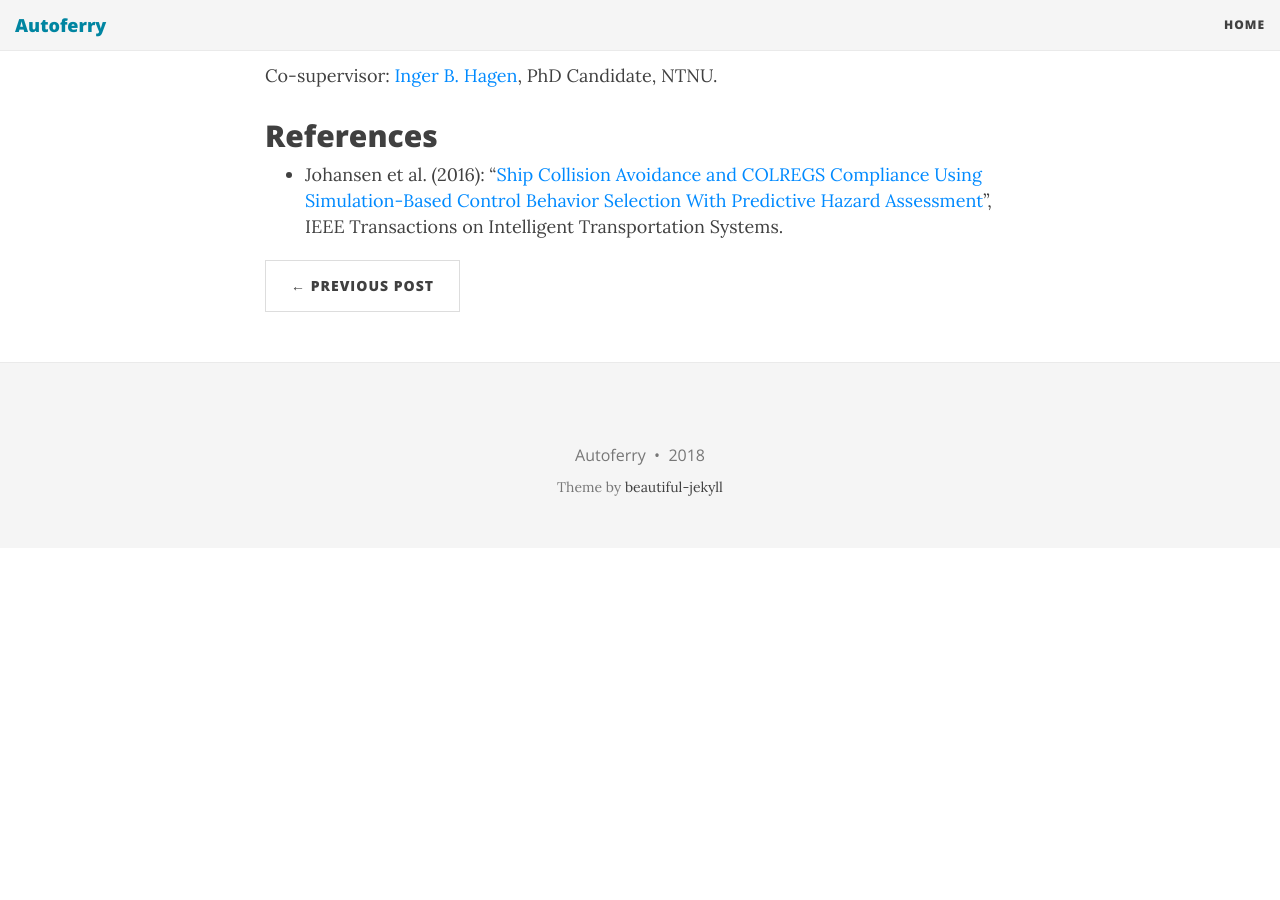
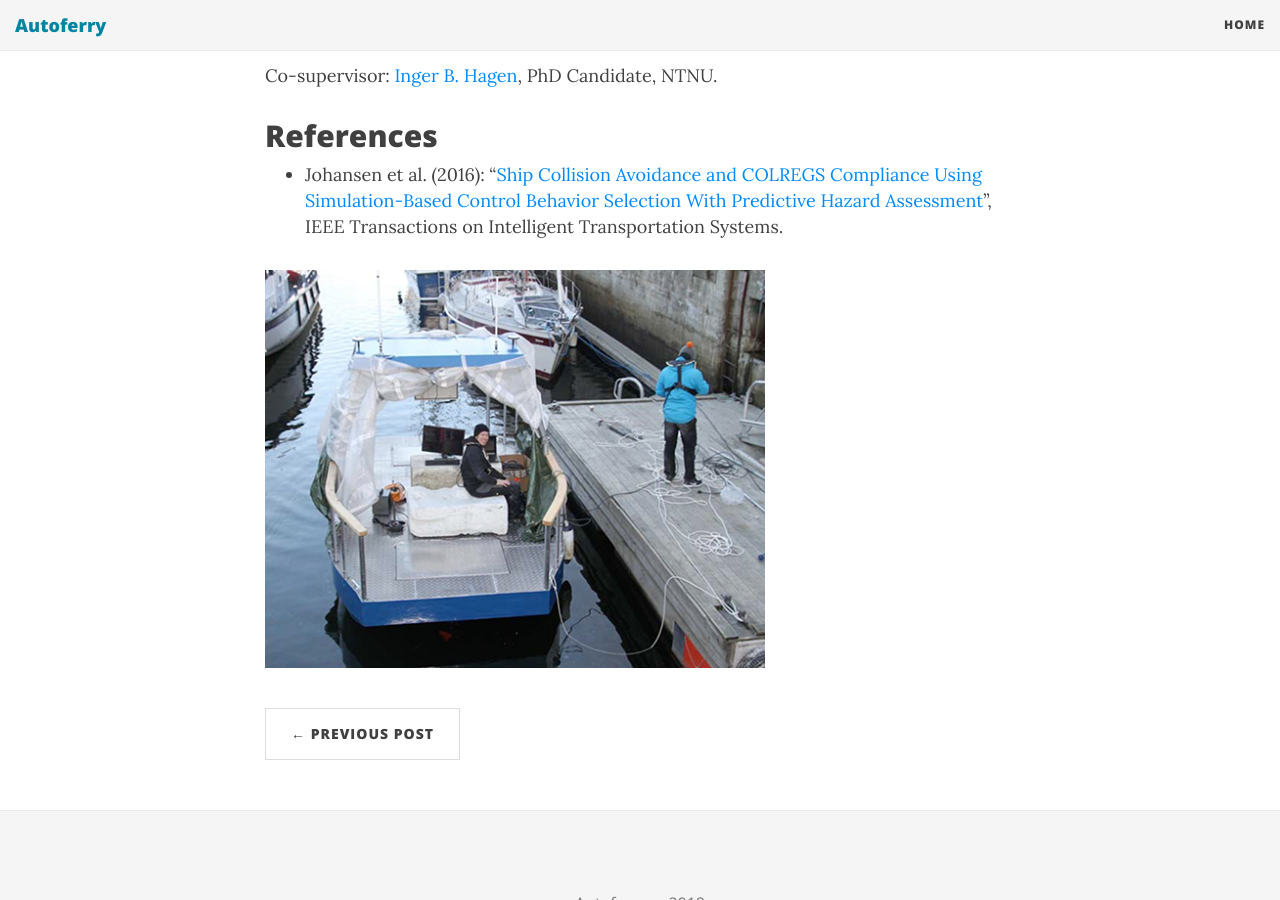
Before and after one commit to autosit/autosit.github.io, a Jekyll site: the page built from _posts/2018-04-11-mpc.md, in a window 1280 px wide and 900 px high, scrolled down 1720 px. Built offline with Jekyll 4.4.1, drawn with Linux system fonts in a browser that asks for light colours; nearby versions of some CDN libraries; before the commit the page ends 2268 px from its top, so only the background shows below that.

Commit message:
update mpc with ferry picture

```diff
--- a/_posts/2018-04-11-mpc.md
+++ b/_posts/2018-04-11-mpc.md
@@ -54,3 +54,5 @@
 ## References
 
 * Johansen et al. (2016): “[Ship Collision Avoidance and COLREGS Compliance Using Simulation-Based Control Behavior Selection With Predictive Hazard Assessment](https://ieeexplore.ieee.org/stamp/stamp.jsp?tp=&arnumber=)”, IEEE Transactions on Intelligent Transportation Systems.
+
+![Ferry launch]({{site.url}}/assets/fergelaunch_small.png ){:width="500px"}
```
Also changed, not shown: assets/fergelaunch_small.png (added).
